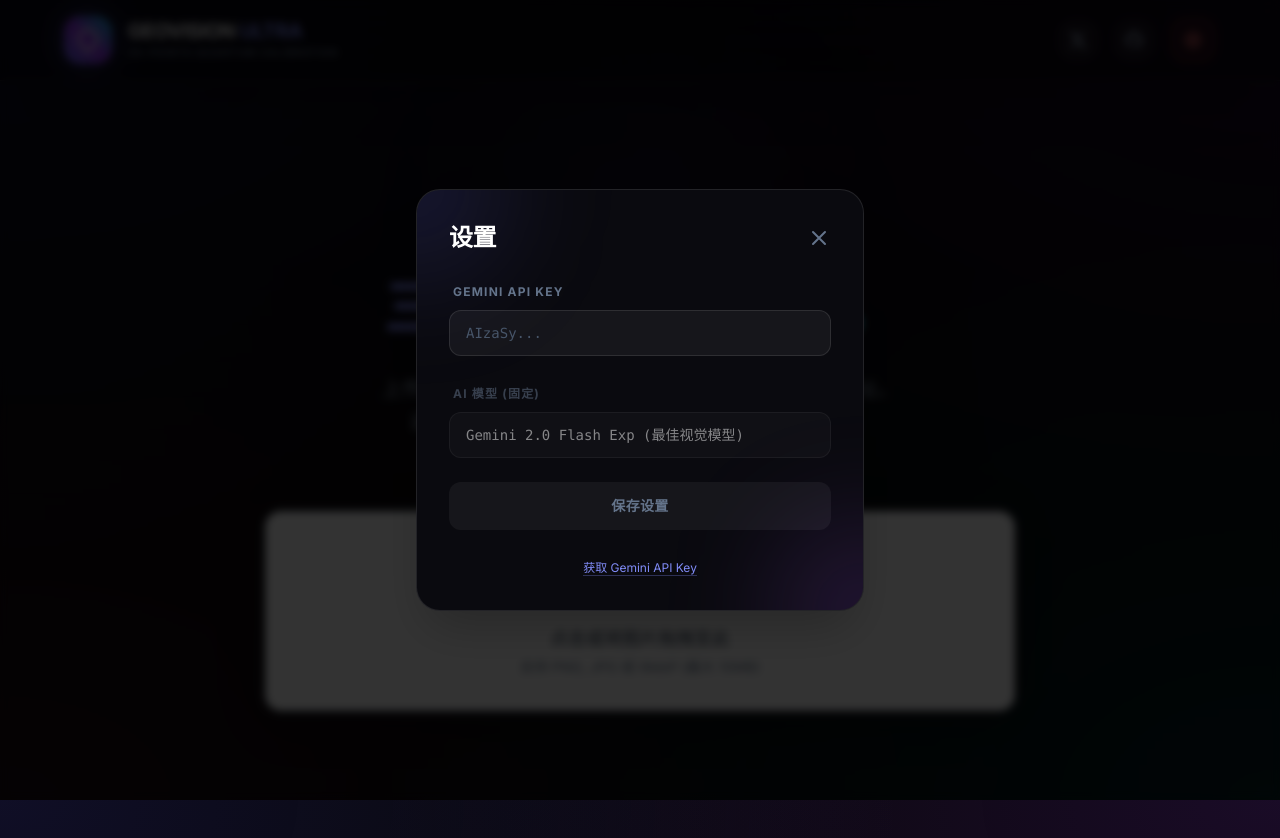
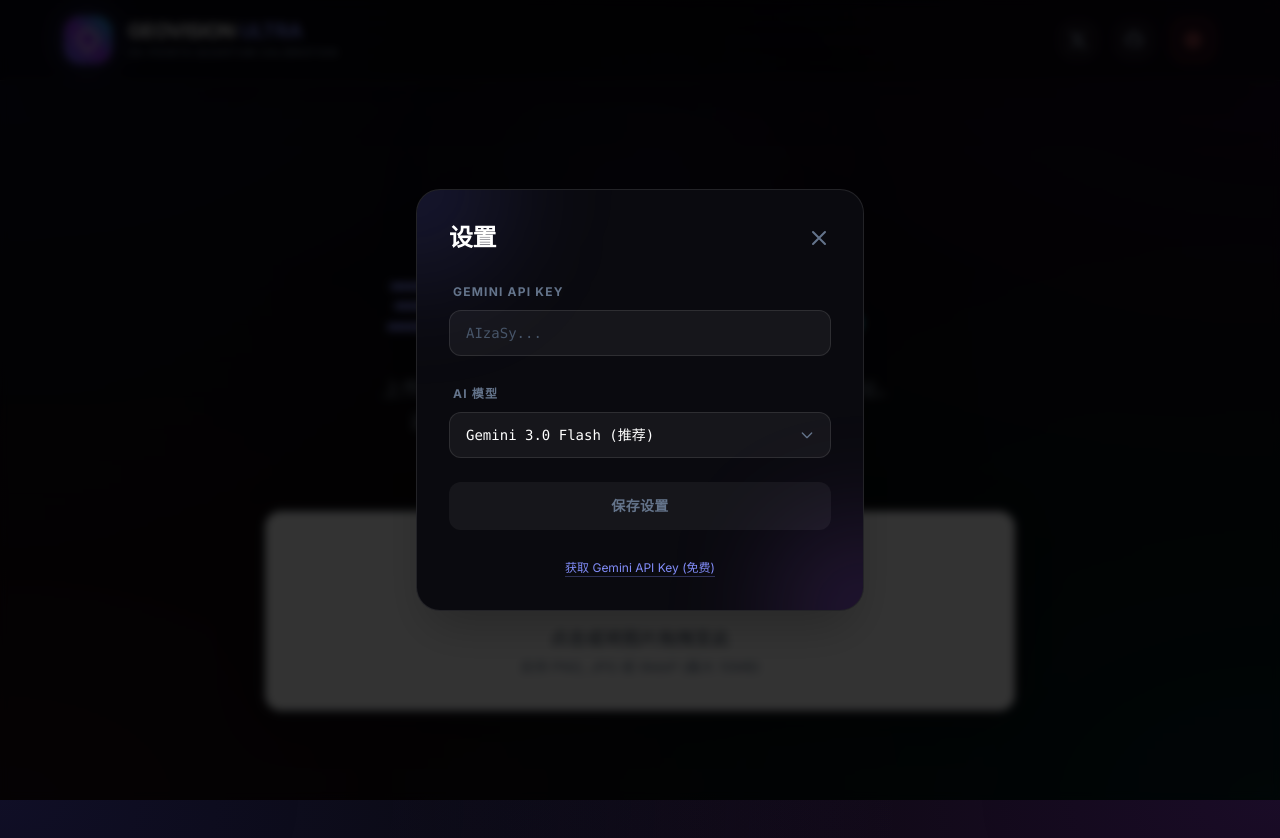
Before and after one commit to ai-catcher/Geo-Finder-AI, a React (Vite) app: page / in a window 1280 px wide. Both pictures are taken after a click on the button "API Key & Model Settings". Shown: the top 838 px of the page. Built offline with nearby package versions, Linux system fonts and the light colour scheme.

Commit message:
feat: 添加 Gemini API 密钥和模型设置模态框，并集成 Gemini 服务。

```diff
--- a/App.tsx
+++ b/App.tsx
@@ -23,7 +23,7 @@
   // API Key & Model State
   const [settings, setSettings] = useState<AppSettings>({
     apiKey: '',
-    model: GeminiModel.GEMINI_2_0_FLASH_EXP
+    model: GeminiModel.GEMINI_3_0_FLASH
   });
   const [showSettingsModal, setShowSettingsModal] = useState(false);
 
@@ -37,7 +37,7 @@
 
     setSettings({
       apiKey: storedApiKey || '',
-      model: storedModel || GeminiModel.GEMINI_2_0_FLASH_EXP
+      model: storedModel || GeminiModel.GEMINI_3_0_FLASH
     });
   }, []);
 
--- a/components/SettingsModal.tsx
+++ b/components/SettingsModal.tsx
@@ -13,6 +13,7 @@
     const [apiKey, setApiKey] = useState(initialSettings.apiKey);
     const [model, setModel] = useState<GeminiModel>(initialSettings.model);
     const [isValid, setIsValid] = useState(false);
+    const [showApiKeyWarning, setShowApiKeyWarning] = useState(false);
 
     useEffect(() => {
         setApiKey(initialSettings.apiKey);
@@ -32,8 +33,49 @@
         }
     };
 
+    const handleApiKeyClick = (e: React.MouseEvent) => {
+        e.preventDefault();
+        setShowApiKeyWarning(true);
+    };
+
+    const confirmApiKeyRedirect = () => {
+        window.open("https://aistudio.google.com/app/apikey", "_blank");
+        setShowApiKeyWarning(false);
+    };
+
     return (
         <div className="fixed inset-0 z-50 flex items-center justify-center p-4 bg-black/80 backdrop-blur-sm animate-in fade-in duration-300">
+            {/* API Key Warning Modal Overlay */}
+            {showApiKeyWarning && (
+                <div className="absolute inset-0 z-[60] flex items-center justify-center bg-black/60 backdrop-blur-md p-4 animate-in fade-in zoom-in-95 duration-200">
+                    <div className="bg-[#1a1a20] border border-red-500/30 p-6 rounded-2xl max-w-sm w-full shadow-2xl space-y-4">
+                        <div className="flex items-center gap-3 text-red-400">
+                            <svg xmlns="http://www.w3.org/2000/svg" className="h-6 w-6" fill="none" viewBox="0 0 24 24" stroke="currentColor">
+                                <path strokeLinecap="round" strokeLinejoin="round" strokeWidth={2} d="M12 9v2m0 4h.01m-6.938 4h13.856c1.54 0 2.502-1.667 1.732-3L13.732 4c-.77-1.333-2.694-1.333-3.464 0L3.34 16c-.77 1.333.192 3 1.732 3z" />
+                            </svg>
+                            <h3 className="font-bold text-lg">重要提示</h3>
+                        </div>
+                        <p className="text-slate-300 text-sm leading-relaxed">
+                            Gemini提供免费的apikey额度,但是谷歌账户需要绑定自己的信用卡(不会扣钱)才会生效
+                        </p>
+                        <div className="flex gap-3 pt-2">
+                            <button
+                                onClick={() => setShowApiKeyWarning(false)}
+                                className="flex-1 py-2 rounded-xl bg-white/5 hover:bg-white/10 text-slate-400 text-sm font-medium transition-colors"
+                            >
+                                取消
+                            </button>
+                            <button
+                                onClick={confirmApiKeyRedirect}
+                                className="flex-1 py-2 rounded-xl bg-indigo-600 hover:bg-indigo-500 text-white text-sm font-bold shadow-lg shadow-indigo-500/20 transition-all"
+                            >
+                                前往获取
+                            </button>
+                        </div>
+                    </div>
+                </div>
+            )}
+
             <div className="w-full max-w-md relative overflow-hidden rounded-3xl bg-[#0a0a0f] border border-white/10 shadow-2xl">
                 {/* Decorative elements */}
                 <div className="absolute -top-20 -left-20 w-40 h-40 bg-indigo-500/20 blur-[60px] rounded-full"></div>
@@ -65,13 +107,26 @@
                             />
                         </div>
 
-                        {/* Model Selection - Hidden/Fixed */}
-                        <div className="space-y-2 opacity-50 cursor-not-allowed">
+                        {/* Model Selection */}
+                        <div className="space-y-2">
                             <label className="text-xs font-bold text-slate-500 uppercase tracking-widest ml-1">
-                                AI 模型 (固定)
+                                AI 模型
                             </label>
-                            <div className="w-full bg-white/5 border border-white/10 rounded-xl px-4 py-3 text-white font-mono text-sm">
-                                Gemini 2.0 Flash Exp (最佳视觉模型)
+                            <div className="relative">
+                                <select
+                                    value={model}
+                                    onChange={(e) => setModel(e.target.value as GeminiModel)}
+                                    className="w-full bg-white/5 border border-white/10 rounded-xl px-4 py-3 text-white font-mono text-sm appearance-none focus:outline-none focus:ring-2 focus:ring-indigo-500/50 transition-all"
+                                >
+                                    <option value={GeminiModel.GEMINI_3_0_FLASH} className="bg-[#0a0a0f]">Gemini 3.0 Flash (推荐)</option>
+                                    <option value={GeminiModel.GEMINI_3_0_PRO} className="bg-[#0a0a0f]">Gemini 3.0 Pro</option>
+                                    <option value={GeminiModel.GEMINI_2_0_FLASH_EXP} className="bg-[#0a0a0f]">Gemini 2.0 Flash Exp</option>
+                                </select>
+                                <div className="absolute right-4 top-1/2 -translate-y-1/2 pointer-events-none text-slate-500">
+                                    <svg xmlns="http://www.w3.org/2000/svg" className="h-4 w-4" fill="none" viewBox="0 0 24 24" stroke="currentColor">
+                                        <path strokeLinecap="round" strokeLinejoin="round" strokeWidth={2} d="M19 9l-7 7-7-7" />
+                                    </svg>
+                                </div>
                             </div>
                         </div>
 
@@ -88,14 +143,12 @@
                     </form>
 
                     <div className="mt-6 text-center">
-                        <a
-                            href="https://aistudio.google.com/app/apikey"
-                            target="_blank"
-                            rel="noopener noreferrer"
-                            className="text-xs text-indigo-400 hover:text-indigo-300 transition-colors border-b border-indigo-400/30 hover:border-indigo-300"
+                        <button
+                            onClick={handleApiKeyClick}
+                            className="text-xs text-indigo-400 hover:text-indigo-300 transition-colors border-b border-indigo-400/30 hover:border-indigo-300 bg-transparent cursor-pointer"
                         >
-                            获取 Gemini API Key
-                        </a>
+                            获取 Gemini API Key (免费)
+                        </button>
                     </div>
                 </div>
             </div>
--- a/services/gemini.ts
+++ b/services/gemini.ts
@@ -25,9 +25,10 @@
 注意：所有文本内容必须使用中文。`;
 
 // Start a location identification session
-export const startLocationSession = (base64Image: string, apiKey: string, model: string = 'gemini-2.0-flash-exp') => {
+export const startLocationSession = (base64Image: string, apiKey: string, model: string = 'gemini-3-flash-preview') => {
   // Use provided apiKey
-  const ai = new GoogleGenAI({ apiKey });
+  // @ts-ignore - configured for v1alpha if supported by SDK, otherwise relying on model routing
+  const ai = new GoogleGenAI({ apiKey, apiVersion: 'v1alpha' });
   const chat = ai.chats.create({
     model: model,
     config: {
@@ -69,9 +70,9 @@
 };
 
 // Edit the uploaded image using AI
-export const editImageWithAI = async (base64Image: string, editPrompt: string, apiKey: string, model: string = 'gemini-2.0-flash-exp'): Promise<string> => {
+export const editImageWithAI = async (base64Image: string, editPrompt: string, apiKey: string, model: string = 'gemini-3-flash-preview'): Promise<string> => {
   // Use provided apiKey
-  const ai = new GoogleGenAI({ apiKey });
+  const ai = new GoogleGenAI({ apiKey, apiVersion: 'v1alpha' });
 
   const imagePart = {
     inlineData: {
--- a/types.ts
+++ b/types.ts
@@ -24,8 +24,11 @@
 }
 
 export enum GeminiModel {
-  GEMINI_2_0_FLASH_EXP = 'gemini-2.0-flash-exp'
+  GEMINI_2_0_FLASH_EXP = 'gemini-2.0-flash-exp',
+  GEMINI_3_0_FLASH = 'gemini-3-flash-preview',
+  GEMINI_3_0_PRO = 'gemini-3-pro-preview',
 }
+
 
 export interface AppSettings {
   apiKey: string;
```
Also changed, not shown: 4 other files (tests, documents, lock files or other folders).
